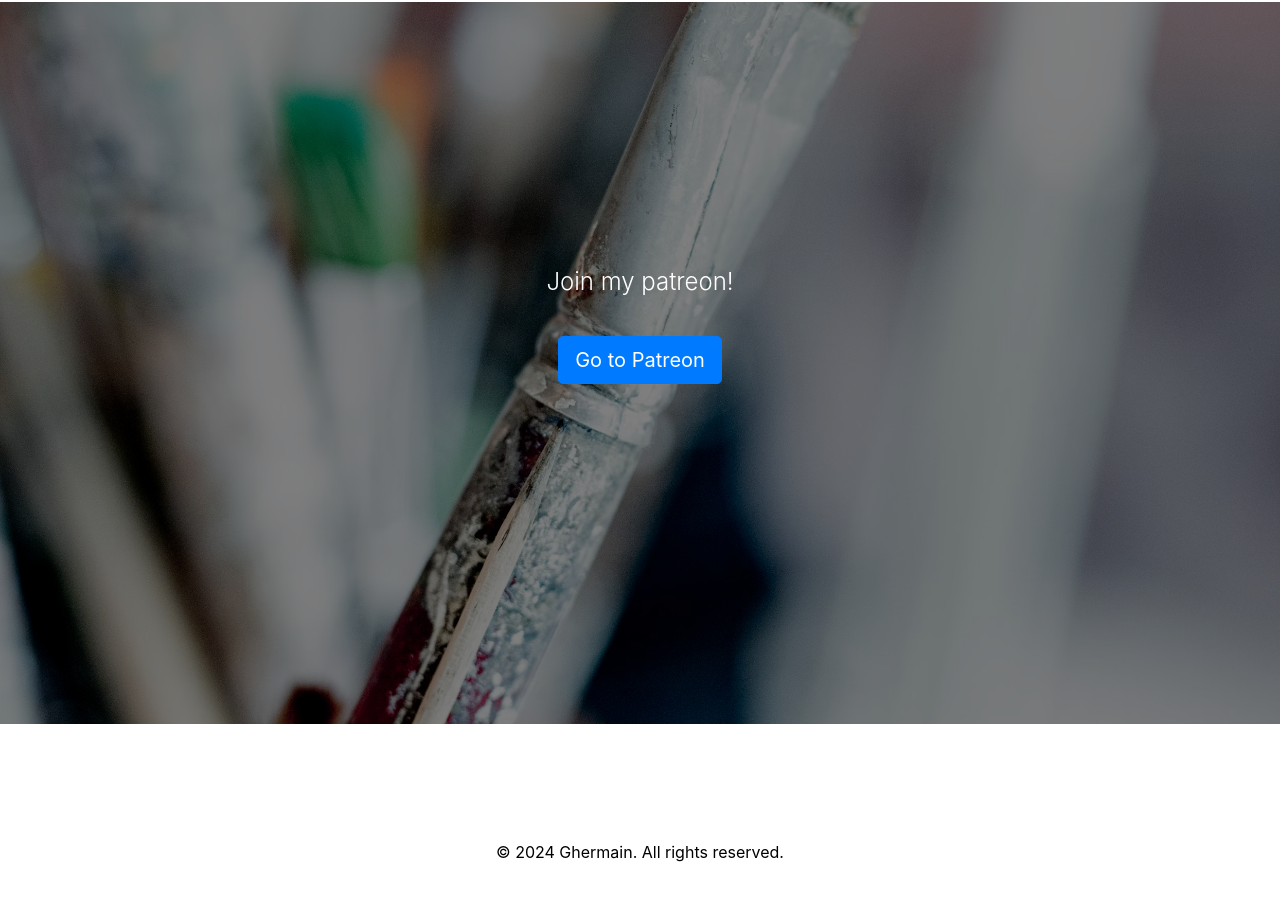
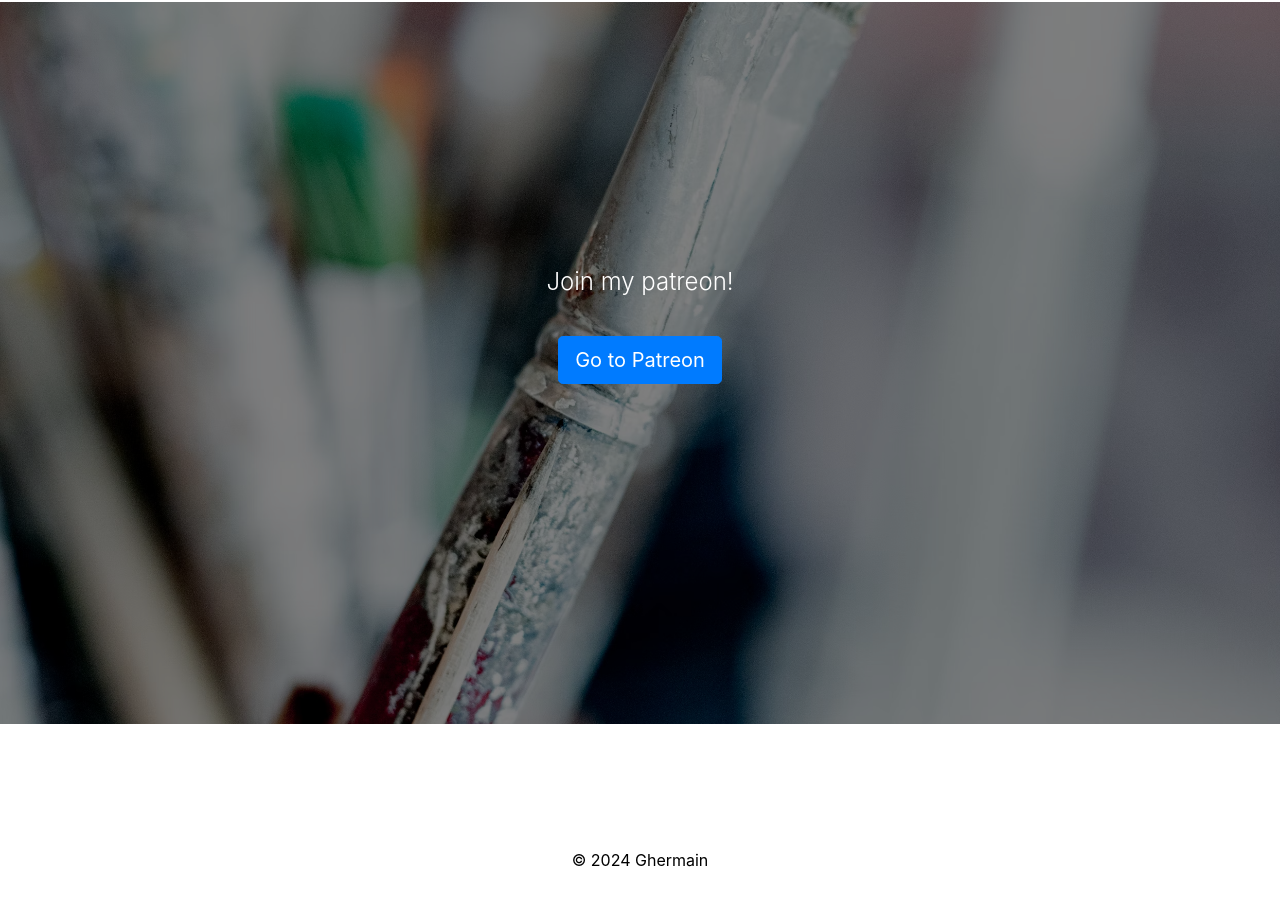
Before and after one commit to ghermain1/ghermain1.github.io, a plain HTML site: page index.html in a window 1280 px wide. Shown: the part 76-980 px from the top of the page. Drawn offline with nearby package versions, Linux system fonts and the light colour scheme.

Commit message:
Update index.html

```diff
--- a/index.html
+++ b/index.html
@@ -25,8 +25,8 @@
     </div>
 
     <div class="main-content">
-        <footer id="footer" class="py-3">
-            <p>&copy; 2024 Ghermain. All rights reserved.</p>
+        <footer id="footer" class="py-4">
+            <p>&copy; 2024 Ghermain</p>
         </footer>
     </div>
 
```
